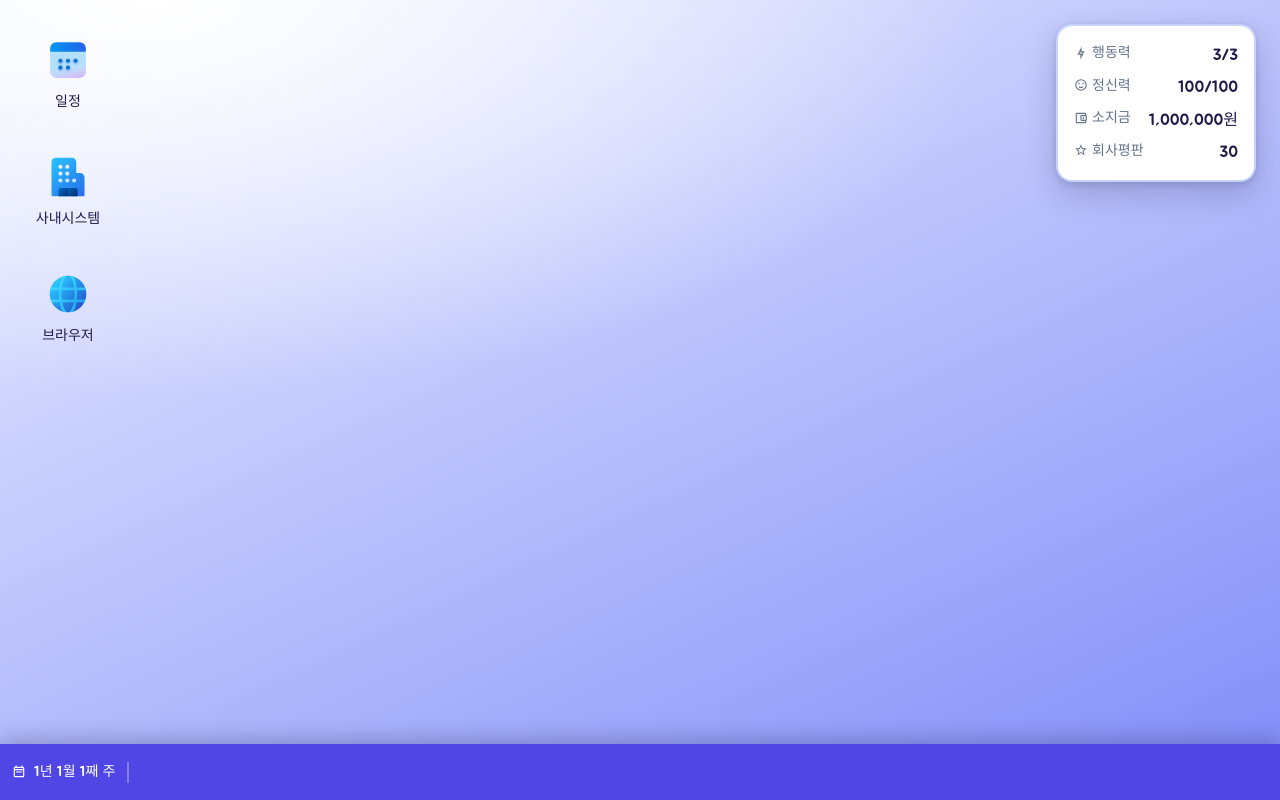
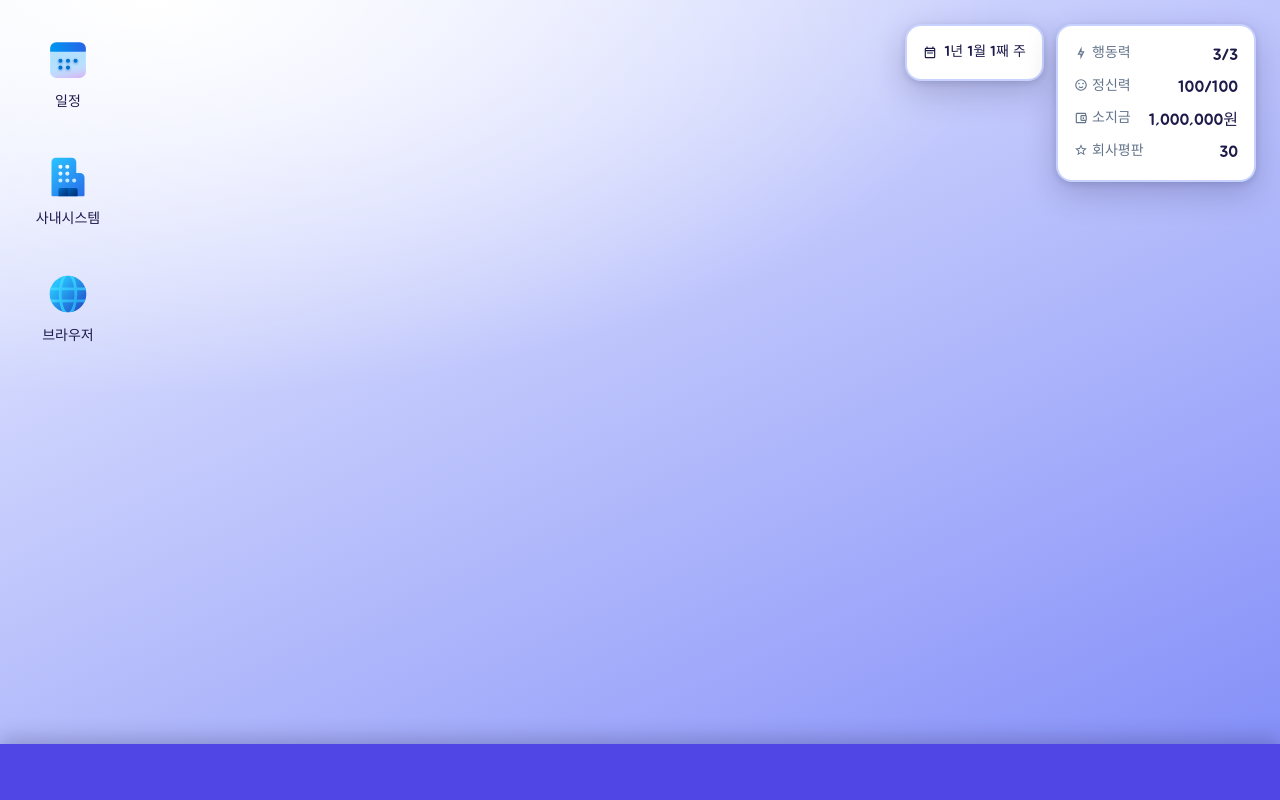
Before and after one commit to hot0468/webdesignGame, a React (Vite) app: page / in a window 1280 px wide. Built offline with nearby package versions, Linux system fonts and the light colour scheme.

Commit message:
주차를 스탯 판 왼쪽의 별도 판으로
작업 표시줄이 아니라 오른쪽 위 계기판에서 두 판이 나란히 선다. 사유는 Hud.tsx 주석.

Co-Authored-By: Claude Fable 5 <noreply@anthropic.com>

```diff
--- a/src/components/Hud.tsx
+++ b/src/components/Hud.tsx
@@ -1,28 +1,40 @@
 import { AppIcon } from '../icons/AppIcon'
 import { HUD_ICONS } from '../data/icons'
+import { toCalendar } from '../systems/calendar'
 import { useGame } from '../store'
 
-/** 스탯 패널. 오른쪽 위에 고정된 셸 크롬이다 — 작업 표시줄과 분리되어 있다.
+/** 오른쪽 위 계기판. **주차 판 + 스탯 판** 두 장이 나란히 선다.
+ *
+ * ⚠️ 주차를 스탯 목록 안에 도로 넣지 마라. 시간은 오르내리는 값이 아니라 한 방향으로만
+ *    가는 축이고, 나머지 넷과 같은 줄에 서면 "이번 달 몇째 주"라는 위치 정보가 숫자 하나로
+ *    납작해진다.
  *
  * ⚠️ 공용 `Window`를 쓰지 않는다. 닫거나 옮길 수 있으면 상태를 못 보는 판이 생기고,
  *    다시 여는 경로(프로그램 아이콘)도 없다. 창이 아니라 항상 보이는 계기판이다.
  *
- * ⚠️ 판이 `--color-card` 위이므로 라벨에 `--color-muted-foreground`를 쓸 수 있다(4.76:1).
+ * ⚠️ 두 판 모두 `--color-card` 위여야 라벨에 `--color-muted-foreground`를 쓸 수 있다(4.76:1).
  *    바탕화면 위에 직접 얹으면 4.26:1로 미달이라 안 된다 — 판을 빼지 말 것.
  *
  * HUD 아이콘은 mdi 한 세트로 통일한다(currentColor로 물들어야 하고, 다색이 섞이면
  * 액센트가 하나뿐인 이 팔레트의 절제가 무너진다). */
 export function Hud() {
   const g = useGame()
+  const { year, month, weekOfMonth } = toCalendar(g.week)
 
   return (
-    <dl className="hud" aria-label="회사 현황">
-      {/* 주차는 여기 없다 — 시간은 작업 표시줄 왼쪽이 진다(`Taskbar`). */}
-      <Stat icon={HUD_ICONS.ap} label="행동력" value={`${g.ap}/${g.apMax}`} />
-      <Stat icon={HUD_ICONS.mental} label="정신력" value={`${g.mental}/${g.mentalMax}`} />
-      <Stat icon={HUD_ICONS.money} label="소지금" value={`${g.money.toLocaleString('ko-KR')}원`} />
-      <Stat icon={HUD_ICONS.reputation} label="회사평판" value={`${g.reputation}`} />
-    </dl>
+    <div className="hud">
+      <p className="hud__panel hud__week">
+        <AppIcon name={HUD_ICONS.week} />
+        {year}년 {month}월 {weekOfMonth}째 주
+      </p>
+
+      <dl className="hud__panel hud__stats" aria-label="회사 현황">
+        <Stat icon={HUD_ICONS.ap} label="행동력" value={`${g.ap}/${g.apMax}`} />
+        <Stat icon={HUD_ICONS.mental} label="정신력" value={`${g.mental}/${g.mentalMax}`} />
+        <Stat icon={HUD_ICONS.money} label="소지금" value={`${g.money.toLocaleString('ko-KR')}원`} />
+        <Stat icon={HUD_ICONS.reputation} label="회사평판" value={`${g.reputation}`} />
+      </dl>
+    </div>
   )
 }
 
--- a/src/components/Taskbar.tsx
+++ b/src/components/Taskbar.tsx
@@ -1,29 +1,16 @@
-import { AppIcon } from '../icons/AppIcon'
-import { SHELL_ICONS } from '../data/icons'
 import { findProgram } from '../data/programs'
-import { toCalendar } from '../systems/calendar'
 import { focusedWindowId, useGame } from '../store'
 
-/** 작업 표시줄 = 왼쪽에 지금 주차, 그 오른쪽에 열린 창 목록.
- *
- * ⚠️ 주차는 스탯 판(`Hud`)에 두지 않는다. 시간은 다른 스탯처럼 오르내리는 값이 아니라
- *    한 방향으로만 가는 축이고, OS 셸에서 시계가 사는 자리가 작업 표시줄이다.
+/** 작업 표시줄 = 열린 창 목록. 주차와 스탯은 `Hud`가 오른쪽 위에서 따로 진다.
  *
  * ⚠️ 시작 버튼은 없다 — 열 메뉴가 없는 버튼은 동작하지 않는 컨트롤이다. */
 export function Taskbar() {
   const windows = useGame((s) => s.windows)
-  const week = useGame((s) => s.week)
   const focusWindow = useGame((s) => s.focusWindow)
   const focused = focusedWindowId(windows)
-  const { year, month, weekOfMonth } = toCalendar(week)
 
   return (
     <div className="taskbar">
-      <p className="taskbar__week">
-        <AppIcon name={SHELL_ICONS.week} />
-        {year}년 {month}월 {weekOfMonth}째 주
-      </p>
-
       <div className="taskbar__windows">
         {windows.map((w) => (
           <button
--- a/src/data/icons.ts
+++ b/src/data/icons.ts
@@ -7,7 +7,6 @@
  */
 export const SHELL_ICONS = {
   close: 'mdi:close',
-  week: 'mdi:calendar-week-outline',
 } as const
 
 /** 창 내용 안에서 쓰는 단색 글리프. HUD와 같은 이유로 `mdi` 한 세트다. */
@@ -17,6 +16,7 @@ export const PROGRAM_ICONS = {
 } as const
 
 export const HUD_ICONS = {
+  week: 'mdi:calendar-week-outline',
   ap: 'mdi:lightning-bolt-outline',
   mental: 'mdi:emoticon-happy-outline',
   money: 'mdi:wallet-outline',
--- a/src/index.css
+++ b/src/index.css
@@ -243,18 +243,6 @@ body {
   box-shadow: var(--el-taskbar);
 }
 
-/* 지금 주차. 시간은 스탯 판이 아니라 여기가 진다 — OS에서 시계가 사는 자리다. */
-.taskbar__week {
-  display: flex;
-  align-items: center;
-  gap: var(--sp-2);
-  padding-right: var(--sp-3);
-  border-right: 2px solid rgb(255 255 255 / 0.3);
-  font-family: var(--font-display);
-  font-size: var(--fs-sm);
-  white-space: nowrap;
-}
-
 .taskbar__windows {
   display: flex;
   align-items: center;
@@ -292,23 +280,42 @@ body {
   border-color: var(--color-accent);
 }
 
-/* ── 스탯 패널(오른쪽 위) ─────────────────────────────── */
+/* ── 계기판(오른쪽 위) ────────────────────────────────── */
 /* ⚠️ 작업 표시줄에서 분리된 셸 크롬이다. 창 레이어 **밖**이라 창이 아래로 지나간다.
-   ⚠️ 판(--color-card) 위라서 라벨에 --color-muted-foreground를 쓸 수 있다. 판을 없애고
-      바탕화면에 직접 얹으면 4.26:1로 AA 미달이 된다. */
+   주차 판과 스탯 판 두 장이 나란히 서고, 위쪽 끝을 맞춘다(주차 판이 훨씬 짧다). */
 .hud {
   position: absolute;
   inset: var(--sp-6) var(--sp-6) auto auto;
   z-index: var(--z-taskbar);
-  display: grid;
-  gap: var(--sp-2);
-  min-width: 200px;
+  display: flex;
+  align-items: start;
+  gap: var(--sp-3);
+}
+
+/* ⚠️ 판(--color-card) 위라야 라벨에 --color-muted-foreground를 쓸 수 있다. 판을 없애고
+   바탕화면에 직접 얹으면 4.26:1로 AA 미달이 된다. */
+.hud__panel {
   padding: var(--sp-4);
   border: 2px solid var(--color-border);
   border-radius: var(--os-window-radius);
   background: var(--color-card);
   color: var(--color-card-foreground);
   box-shadow: var(--el-window);
+}
+
+.hud__stats {
+  display: grid;
+  gap: var(--sp-2);
+  min-width: 200px;
+}
+
+.hud__week {
+  display: flex;
+  align-items: center;
+  gap: var(--sp-2);
+  font-family: var(--font-display);
+  font-size: var(--fs-sm);
+  white-space: nowrap;
 }
 
 .hud__stat {
```
Also changed, not shown: .claude/skills/project-context/references/shell.md, 1 other file (tests, documents, lock files or other folders).
